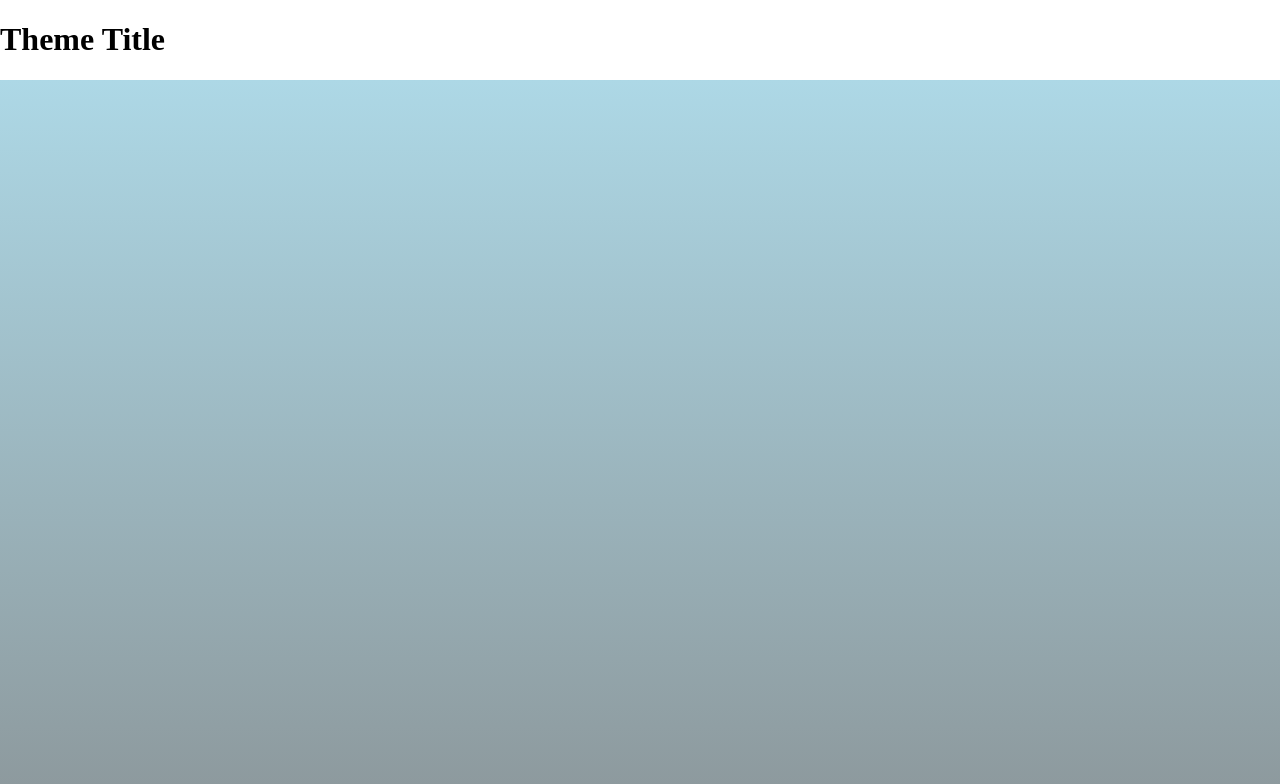
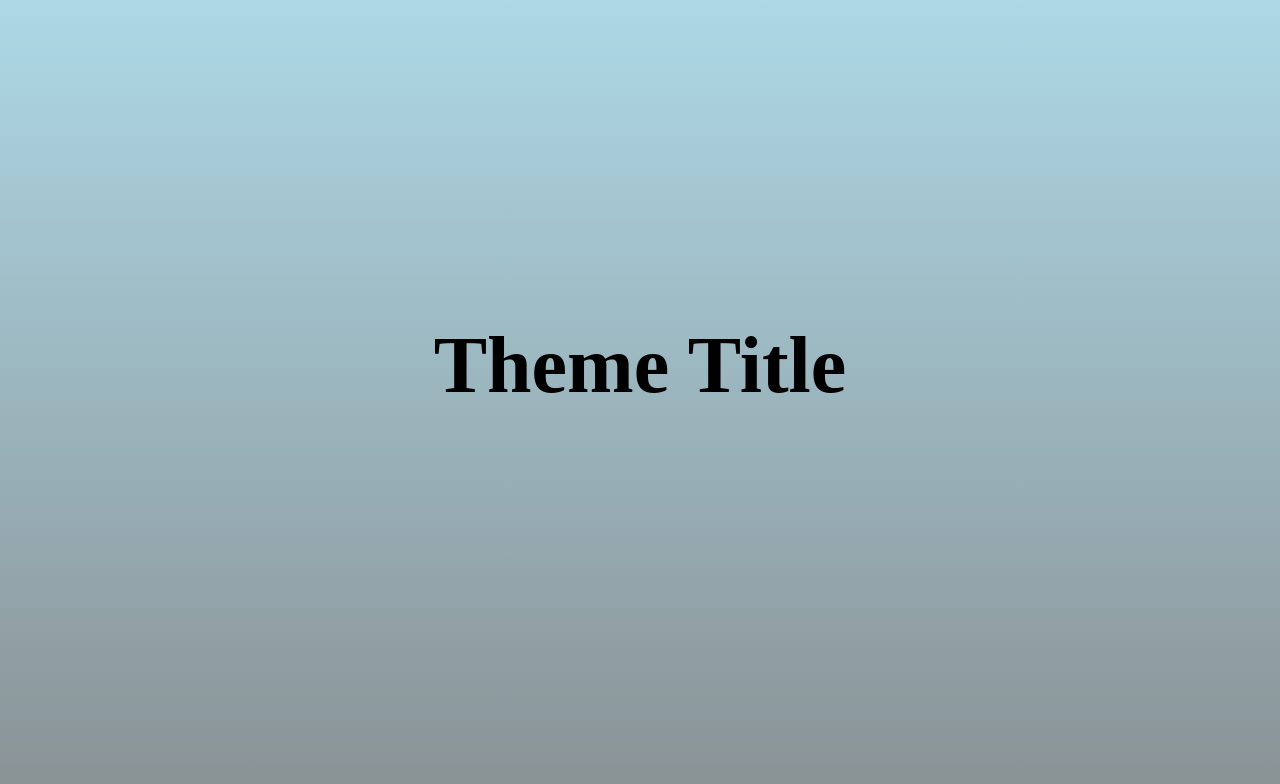
Before and after one commit to bJacob7769/mobile-friendly-practice, a plain HTML site: page index.html in a window 1280 px wide. Shown: the top 784 px of the page. Drawn offline with Linux system fonts and the light colour scheme.

Commit message:
finished css for header

```diff
--- a/css/styles.css
+++ b/css/styles.css
@@ -1,11 +1,11 @@
-body {
+* {
     margin: 0;
     padding: 0;
 }
 
 section {
     width: 100%;
-    min-height: 1000px;
+    height: 1000px;
 }
 
 .wave {
@@ -24,3 +24,9 @@ section {
     background-size: cover;
     background-repeat: no-repeat;
 }
+
+h1 {
+    text-align: center;
+    padding-top: 25%;
+    font-size: 5rem;
+}
--- a/index.html
+++ b/index.html
@@ -9,11 +9,9 @@
 </head>
 <body>
     <header>
-        <h1>Theme Title</h1>
-        <section class="wave"></section>
-        <section></section>
+        <section class="wave"><h1>Theme Title</h1></section>
+        <!-- <section></section> -->
     </header>
-
     <main>
         <h2 id="subject-one">Section Title</h2>
         <p>
```
